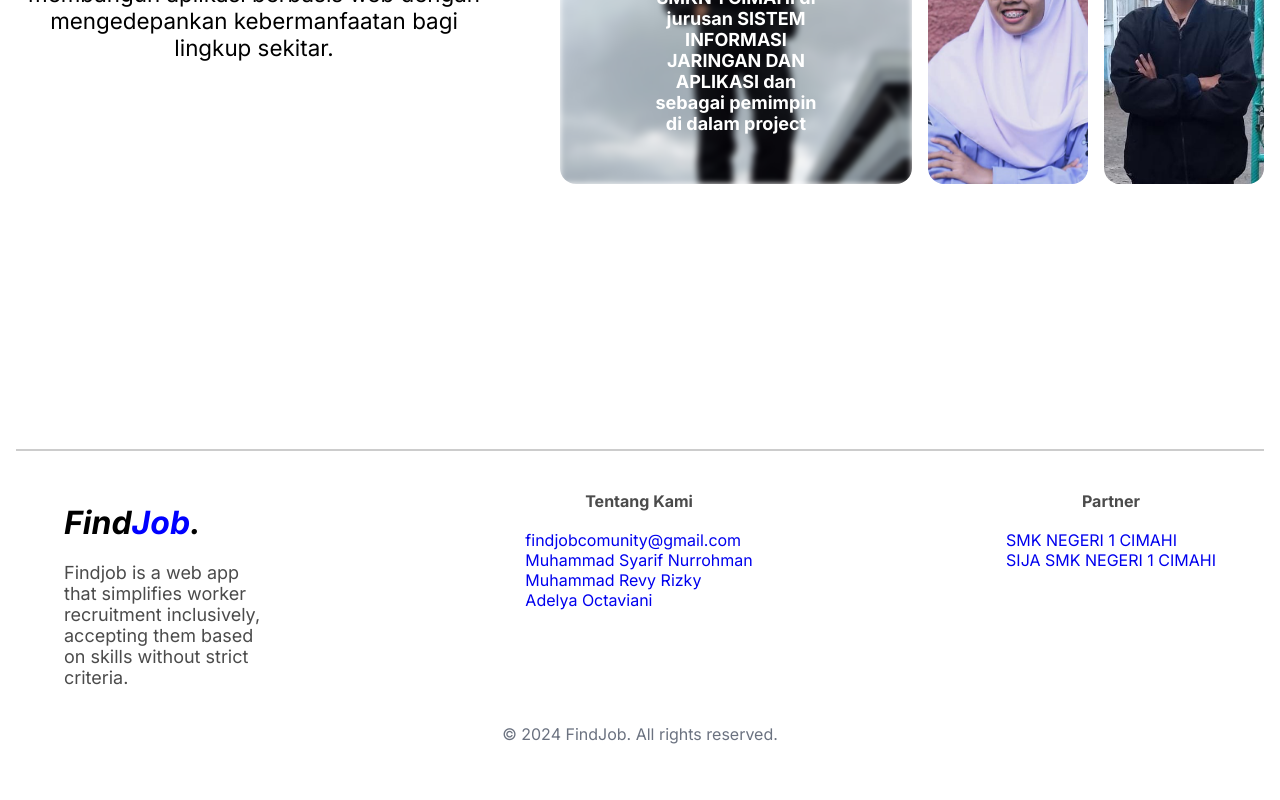
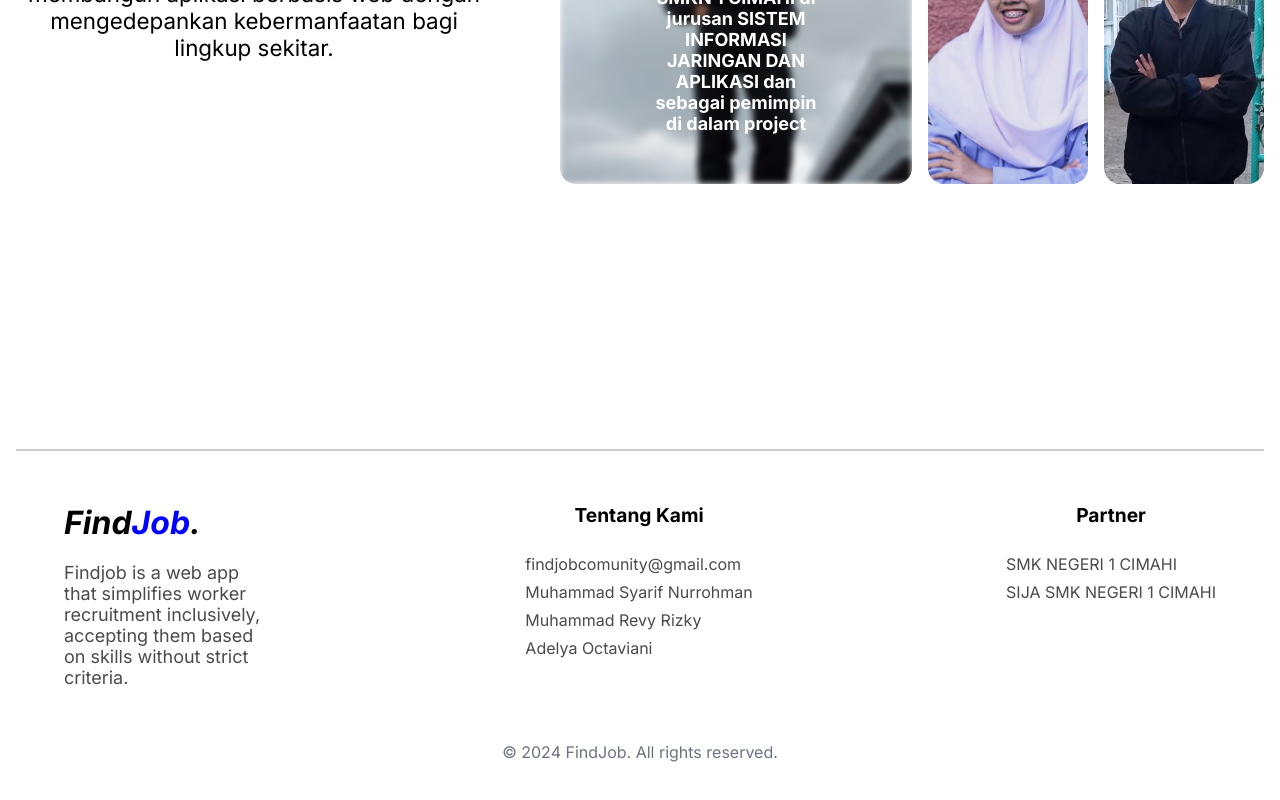
Before and after one commit to Athela19/frontend, a React (Create React App) app: page / in a window 1280 px wide. Shown: the part 1999-2799 px from the top of the page. Built offline with nearby package versions, Linux system fonts and the light colour scheme.

Commit message:
balik awal p

```diff
--- a/src/css/dashboard.css
+++ b/src/css/dashboard.css
@@ -703,7 +703,7 @@
   text-align: center;
 }
 
-.footer-text p{
+.footer-text a{
   margin-top: 0.5rem;
   font-size: 1rem;
   color: #4b4b4b;
```
